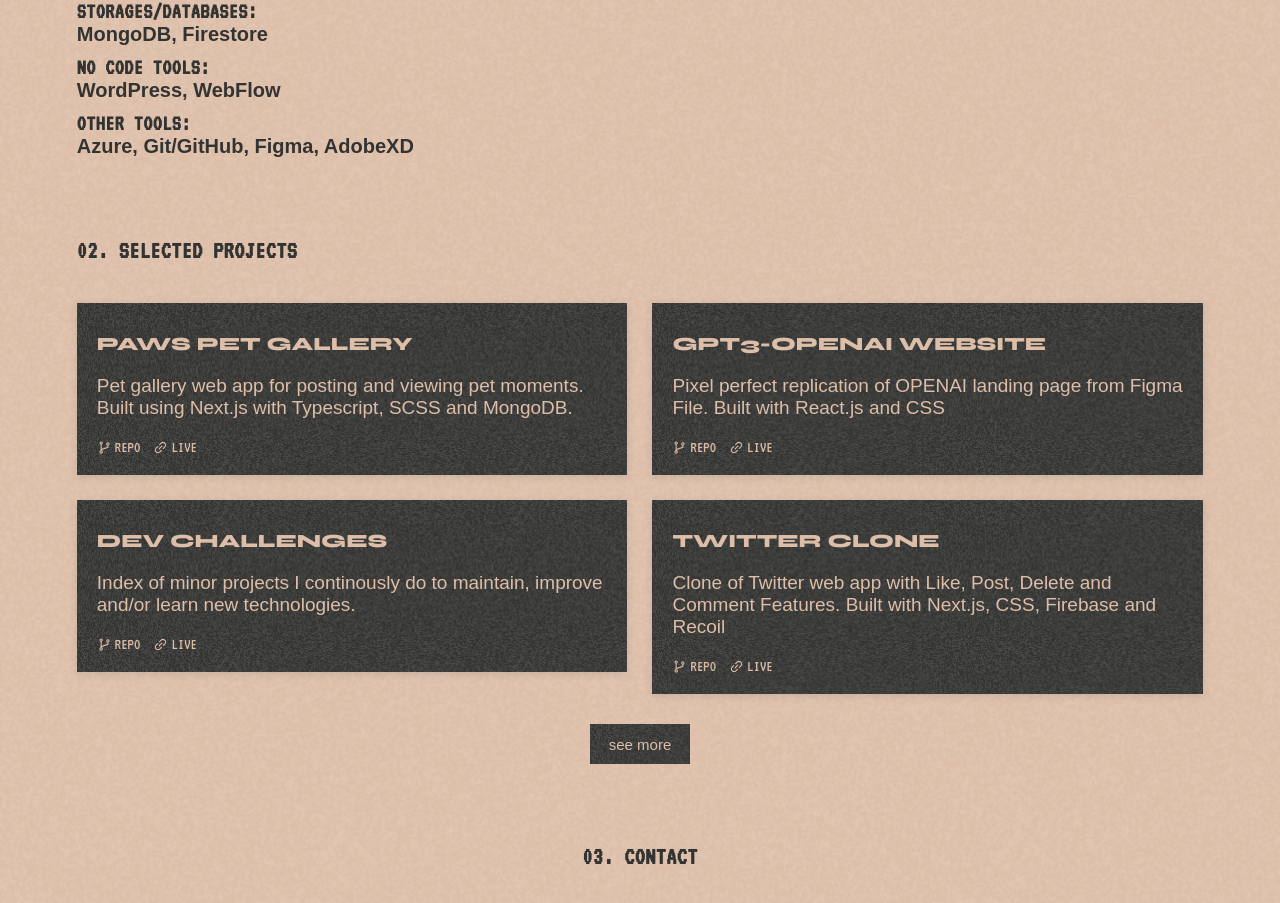
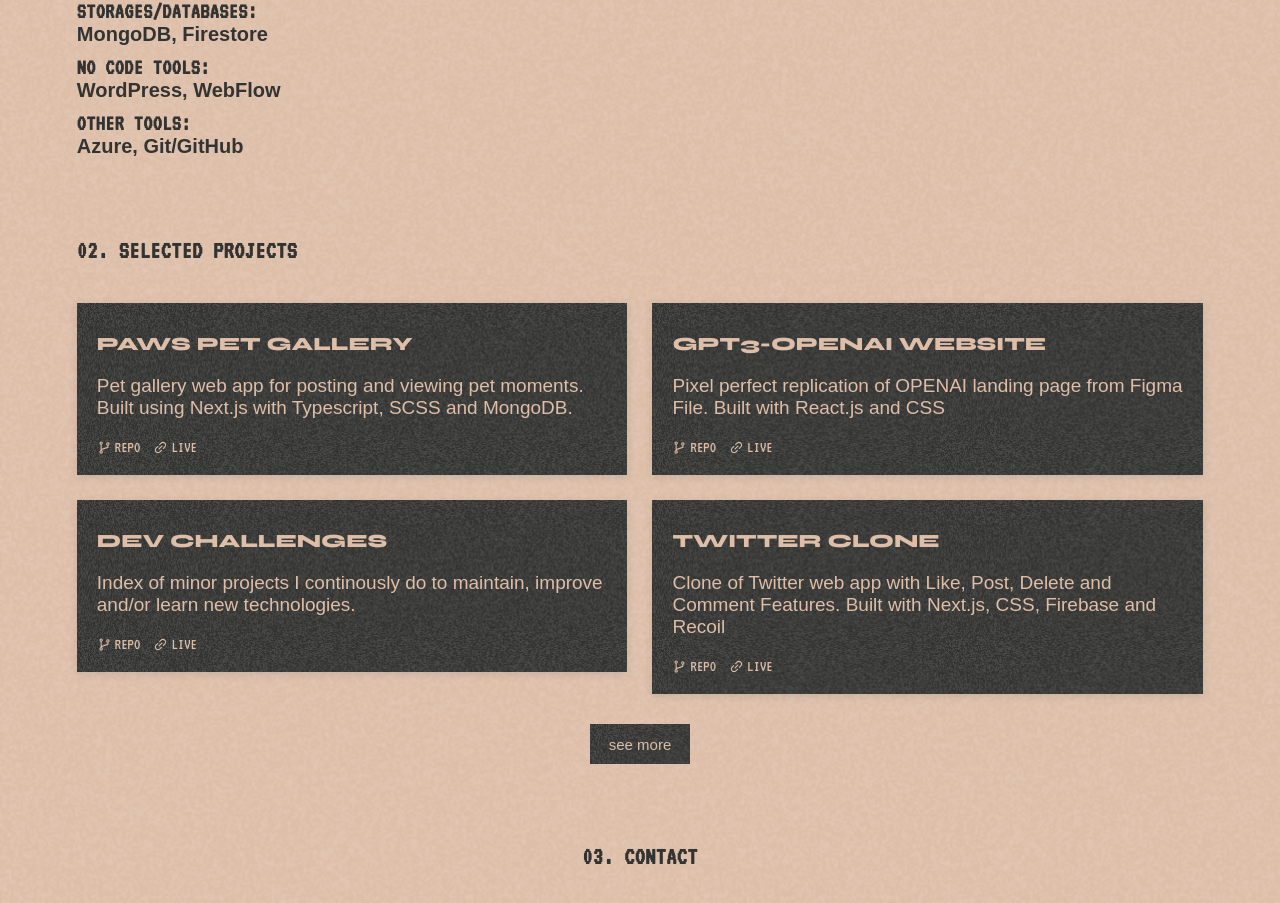
Before and after one commit to PhemiT/portfolio-v1, a Next.js app: page / in a window 1280 px wide. Shown: the part 879-1782 px from the top of the page. Built offline with nearby package versions, Linux system fonts and the light colour scheme; a web font is replaced by a local one.

Commit message:
Update About.tsx

```diff
--- a/modules/About.tsx
+++ b/modules/About.tsx
@@ -20,7 +20,7 @@
                     <h4>No Code Tools:</h4>
                     <p>WordPress, WebFlow</p>
                     <h4>Other tools:</h4>
-                    <p>Azure, Git/GitHub, Figma, AdobeXD</p>
+                    <p>Azure, Git/GitHub</p>
                 </div>
             </div>
         </div>
```
